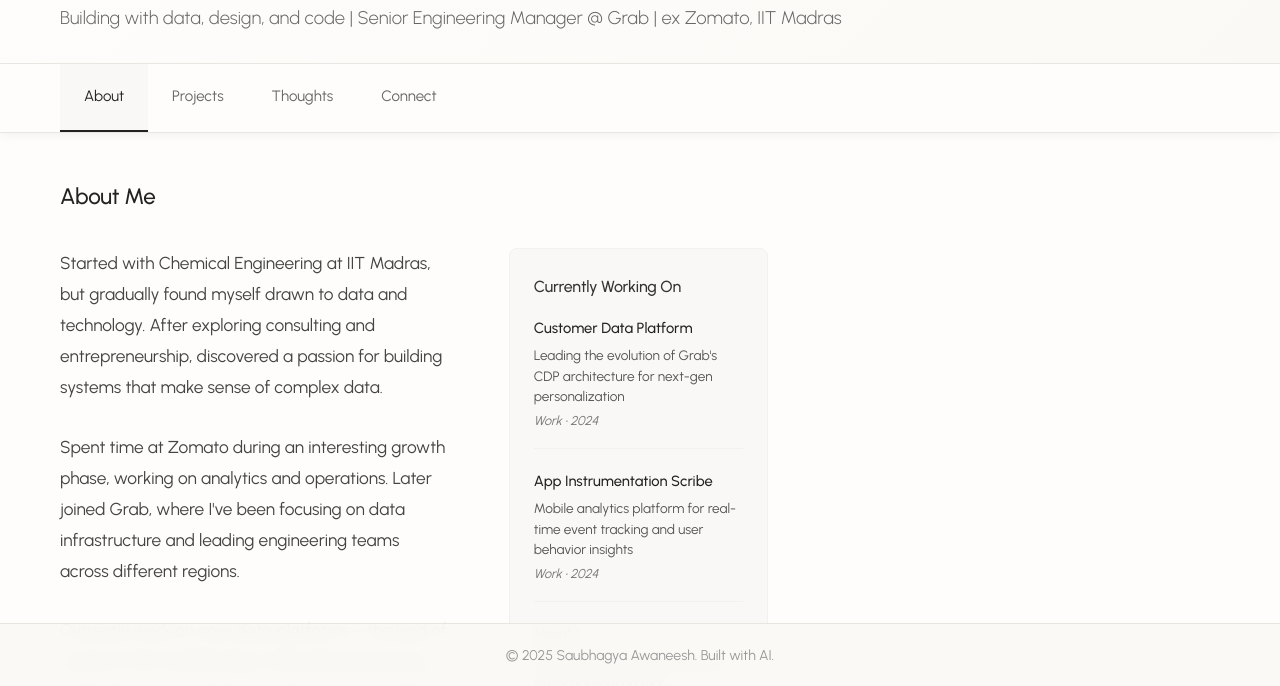
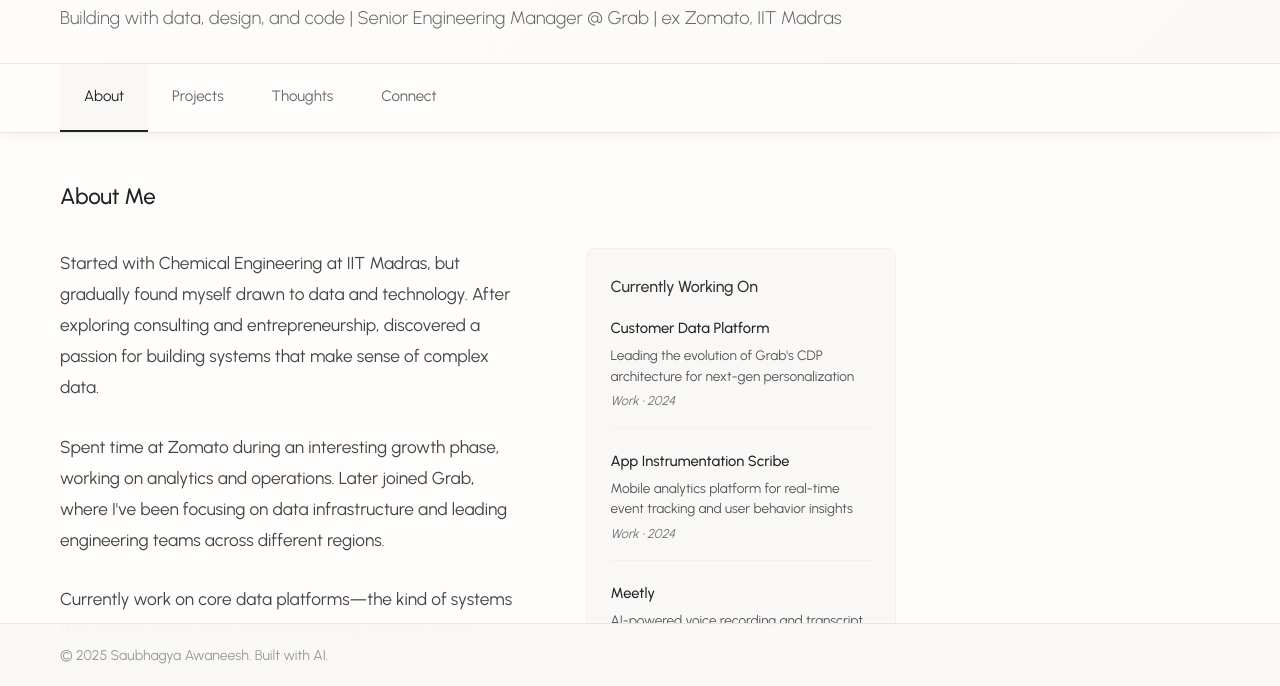
Before and after one commit to asaubhagya/asaubhagya.github.io, a plain HTML site: page index.html in a window 1280 px wide. Shown: the part 112-798 px from the top of the page. Drawn offline with Linux system fonts and the light colour scheme.

Commit message:
Adjust layout: left-align footer text and increase content width to 70%

```diff
--- a/index.html
+++ b/index.html
@@ -97,7 +97,7 @@
         .main-content {
             padding: 50px 60px 80px;
             margin-top: 240px;
-            max-width: 60%;
+            max-width: 70%;
         }
 
         .content-section {
@@ -449,7 +449,7 @@
             color: #999;
             font-size: 0.88rem;
             border-top: 1px solid #e8e6e1;
-            text-align: center;
+            text-align: left;
             background: rgba(250, 249, 246, 0.95);
             backdrop-filter: blur(10px);
             z-index: 999;
```
